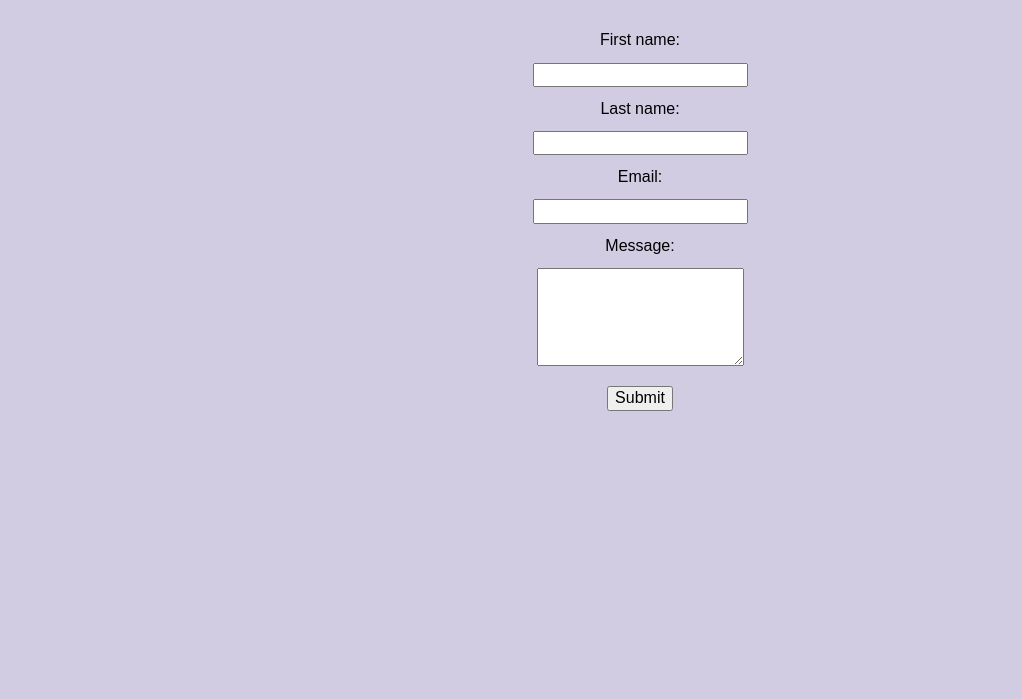
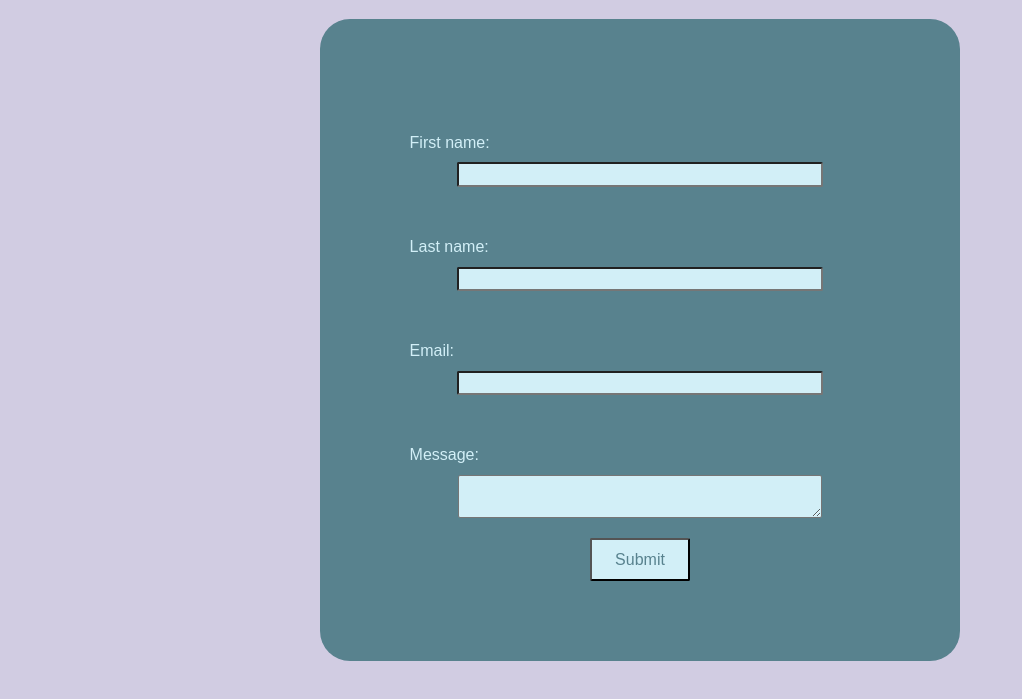
Before and after one commit to laurenmlight/hw_listeners_light_lauren, a plain HTML site: page index.html in a window 1280 px wide. Shown: the part 61-760 px from the top of the page, without its empty margins (0-1022 px from the left). Drawn offline with Linux system fonts and the light colour scheme.

Commit message:
adjust form styles

```diff
--- a/css/main.css
+++ b/css/main.css
@@ -7,7 +7,29 @@ body {
 	text-align: center;
 }
 
+form {
+	width: 40%;
+	margin: auto;
+	background-color: #58828e;
+	padding: 5%;
+	border-radius: 30px;
+	color: #d2eff7;
+}
+
 .container label{
 	display: block;
-	padding: 1%;
+	padding: 10% 5% 2% 5%;
+	text-align: left;
 }
+
+input, textarea {
+	width: 70%;
+	background-color: #d2eff7;
+	border-radius: 2px;
+}
+
+#submit {
+	width: 100px;
+	padding: 2%;
+	color: #58828e;
+}
--- a/index.html
+++ b/index.html
@@ -20,8 +20,8 @@
 			<label for="email">Email:</label>
 			<input id="email" type="text" name="email">
 			<label for="message">Message:</label>
-  		<textarea  id="message" name="message" rows="5" cols="20"></textarea>
-			<p><input type="submit"></p>
+  		<textarea  id="message" name="message"></textarea>
+			<p><input id="submit" type="submit"></p>
 		</form>
 	</div>
   <script src="js/main.js"></script>
```
